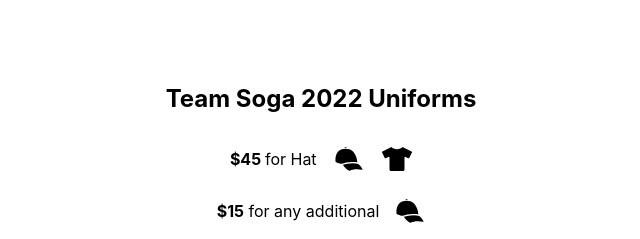
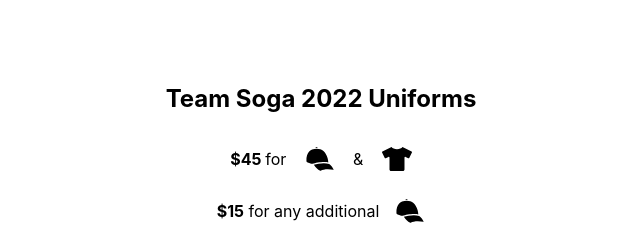
Before and after one commit to drny85/soga2022, a Next.js app: page / in a window 1280 px wide. Shown: the top 239 px of the page, without its empty margins (319-959 px from the left). Built offline with nearby package versions, Linux system fonts and the light colour scheme; no server answers; the database is empty.

Commit message:
spelling

```diff
--- a/pages/index.tsx
+++ b/pages/index.tsx
@@ -144,9 +144,10 @@ const Home: NextPage = () => {
 					}}
 				>
 					<p>
-						<b>$45 </b>for Hat{' '}
+						<b>$45 </b>for{' '}
 					</p>
 					<GiBilledCap size={30} />
+					<p>&</p>
 					<FaTshirt size={30} />
 				</div>
 				<div
```
